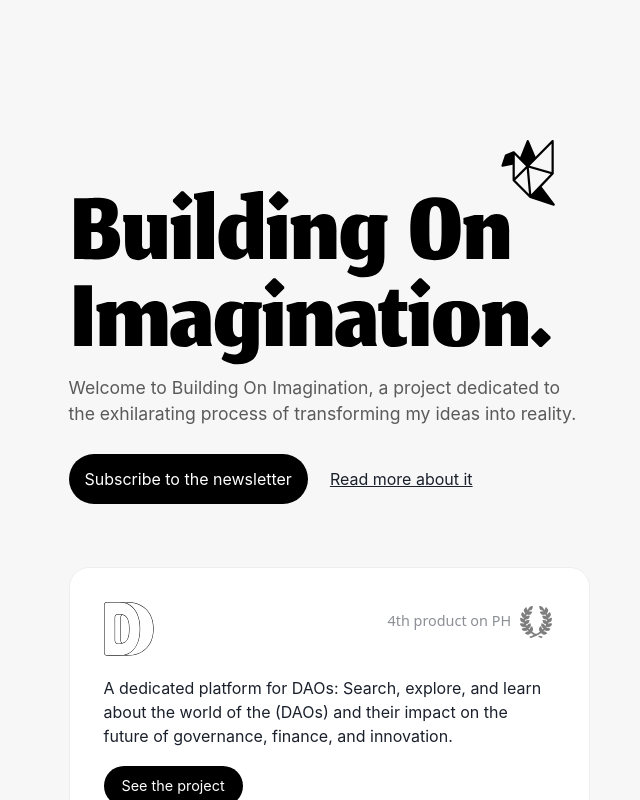
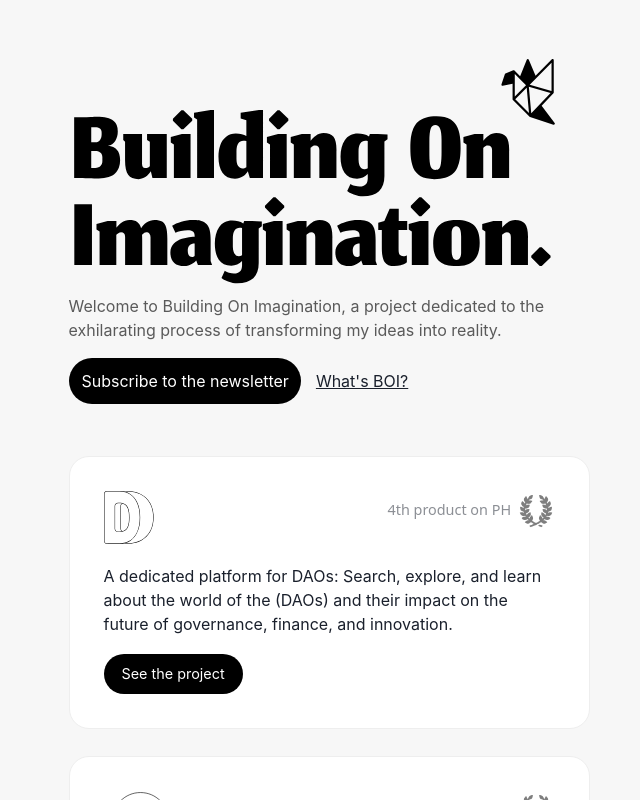
Before and after one commit to mohamedsadiq/building-on-imagination, a Next.js app: page / in a window 1280 px wide. Shown: the top 800 px of the page, without its empty margins (311-951 px from the left). Built offline with nearby package versions, Linux system fonts and the light colour scheme.

Commit message:
some UPDATE ON BOI

```diff
--- a/pages/index.js
+++ b/pages/index.js
@@ -32,7 +32,7 @@
           <p> Welcome to Building On Imagination, a project dedicated to the exhilarating process of transforming my ideas into reality.</p>
           <div className='callToAction'>
             <a className='sub' href='https://boimagination.substack.com/subscribe' target='_blink'>Subscribe to the newsletter</a>
-            <a className='read' href='https://www.mohamedsadiq.me/blog/building-on-imagination' target='_blink'>Read more about it </a>
+            <a className='read' href='https://www.mohamedsadiq.me/blog/building-on-imagination' target='_blink'>What's BOI? </a>
           </div>
       </header>
       <div className='project_card'>
--- a/styles/Home.module.css
+++ b/styles/Home.module.css
@@ -366,3 +366,10 @@
   padding: 15px;
 }
 }
+
+@media (min-width: 455px) {
+  .main {
+    padding: 15px;
+  }
+
+}
--- a/styles/globals.css
+++ b/styles/globals.css
@@ -394,8 +394,11 @@
 }
 
 
+
 @media (max-width: 454px) {
-
+  header img {
+    width: 87%;
+}
   .container {
     max-width: 521px;
 }
@@ -412,3 +415,23 @@
   margin-top: 10px;
 }
 }
+
+
+
+@media (min-width: 375px) {
+  header p {
+
+    font-size: 1rem;
+
+}
+  .callToAction a{
+    display: inline;
+  }
+
+  .sub{
+    padding-left: 13px;
+    padding-right: 12px;
+    margin: 0;
+    margin-right: 15px;
+  }
+}
```
